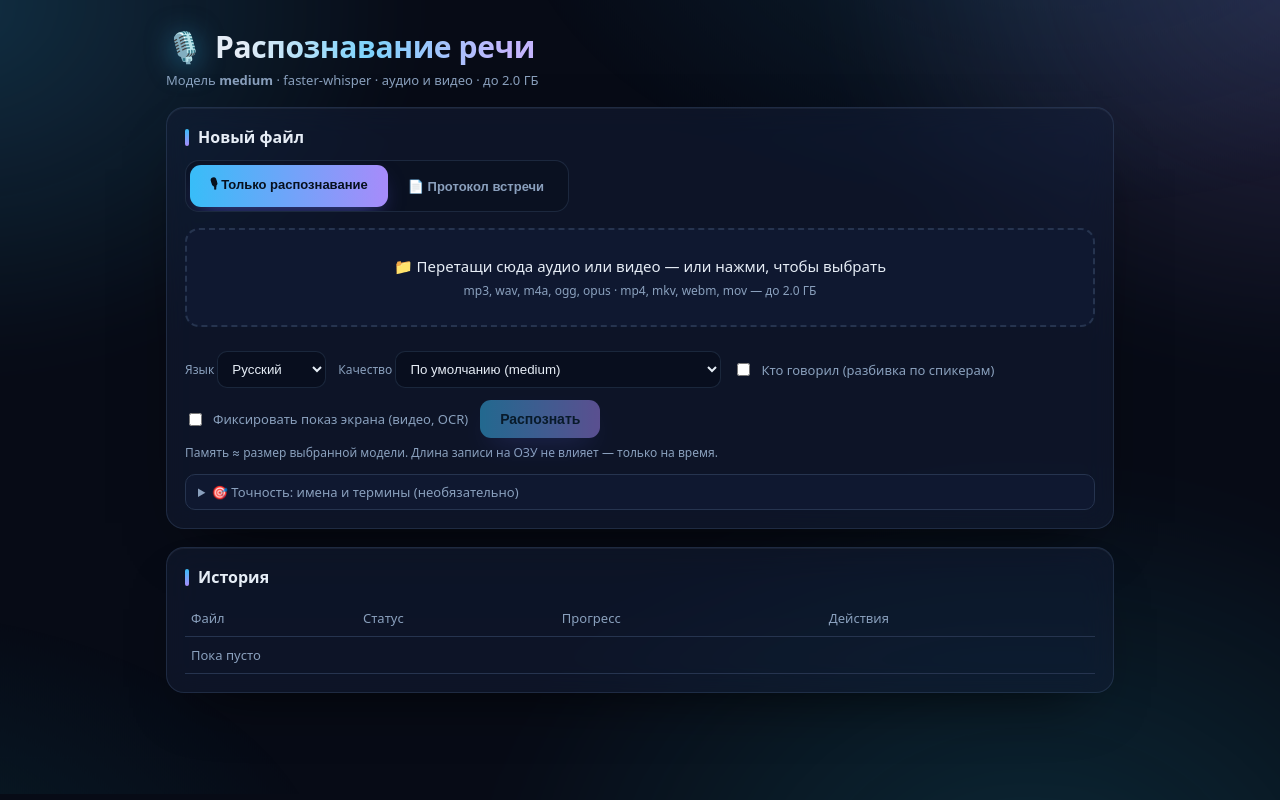
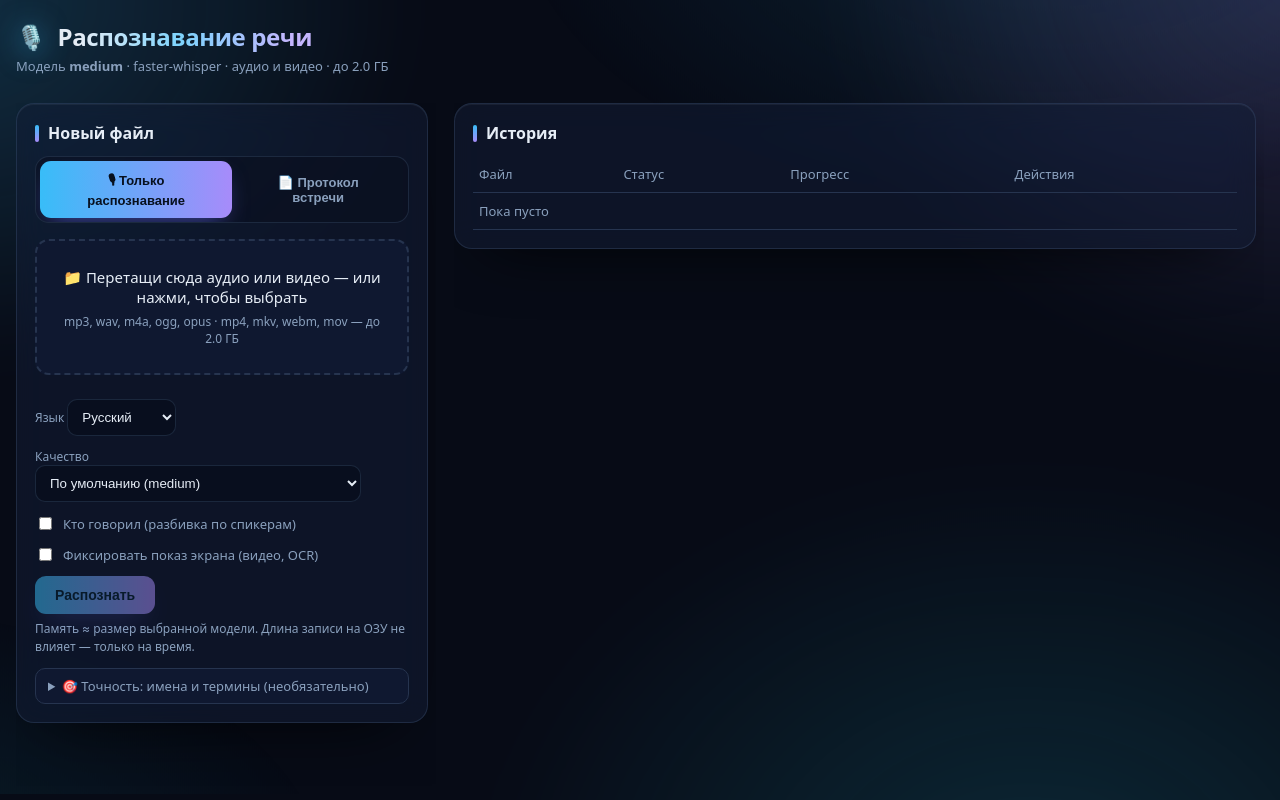
Before and after one commit to sglazunov/voice-transcriber-glazunov, a FastAPI app: page / in a window 1280 px wide. Run offline with FastAPI, Linux system fonts and the light colour scheme; data that the repository does not hold is empty.

Commit message:
style: dashboard layout — fits one screen, no page scroll (wide screens)
On screens >=900px wide the app becomes a full-height two-column dashboard:
left = "Новый файл", right = the live job + history. The page itself no longer
scrolls; each column scrolls internally if its content overflows (long
transcript / history). Narrow screens keep the original single-column stacked
layout with normal page scroll. Markup change is just three wrapper divs
(.dash + two .dcol columns); all logic/ids unchanged.

Co-Authored-By: Claude Opus 4.8 <noreply@anthropic.com>

```diff
--- a/app/templates/index.html
+++ b/app/templates/index.html
@@ -224,6 +224,26 @@
     .badge.running{background:linear-gradient(90deg,#0369a1,#0ea5e9)}
     .badge.analyzing{background:linear-gradient(90deg,#6d28d9,#a78bfa)}
     .badge.done{background:linear-gradient(90deg,#15803d,#22c55e)}
+
+    /* ============ dashboard: fit one screen, no page scroll (wide) ============ */
+    .dash{margin-top:6px}
+    @media (min-width:900px) and (min-height:560px){
+      html,body{height:100%;overflow:hidden}
+      .wrap{max-width:1280px;height:100vh;display:flex;flex-direction:column;
+            padding-top:16px;padding-bottom:14px}
+      h1{font-size:24px}
+      .dash{flex:1;min-height:0;display:grid;gap:18px;margin-top:10px;
+            grid-template-columns:minmax(360px,420px) 1fr}
+      .dcol{min-height:0;overflow-y:auto;padding-right:8px}
+      .dcol .card{margin-bottom:14px}
+      .dcol-right .card:last-child{margin-bottom:0}
+      /* let the live transcript use the column's height instead of a fixed cap */
+      #livecard .live{max-height:46vh}
+      /* slimmer column scrollbars */
+      .dcol::-webkit-scrollbar{width:8px}
+      .dcol::-webkit-scrollbar-thumb{background:rgba(125,160,210,.25);border-radius:8px}
+      .dcol::-webkit-scrollbar-track{background:transparent}
+    }
   </style>
 </head>
 <body>
@@ -231,6 +251,8 @@
   <h1><span class="emoji">🎙️</span><span class="grad">Распознавание речи</span></h1>
   <div class="sub">Модель <b>{{ model }}</b> · faster-whisper · аудио и видео · до {{ (max_upload_mb/1024)|round(1) }} ГБ</div>
 
+  <div class="dash">
+  <div class="dcol dcol-left">
   <!-- Upload card -->
   <div class="card">
     <h2>Новый файл</h2>
@@ -388,6 +410,8 @@
     </div>
   </div>
 
+  </div><!-- /dcol-left -->
+  <div class="dcol dcol-right">
   <!-- Active / selected job -->
   <div class="card hidden" id="livecard">
     <h2 id="livetitle">Распознавание</h2>
@@ -418,6 +442,8 @@
       <tbody id="jobs"></tbody>
     </table>
   </div>
+  </div><!-- /dcol-right -->
+  </div><!-- /dash -->
 </div>
 
 <script>
```
